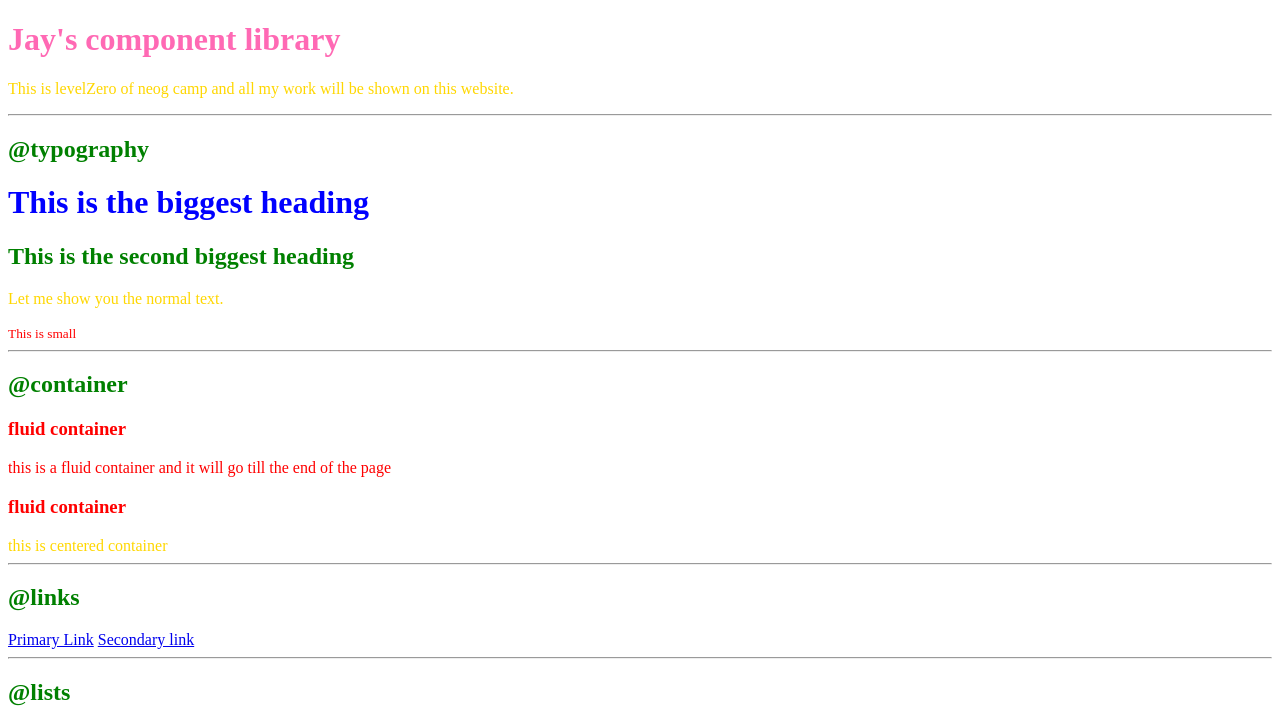
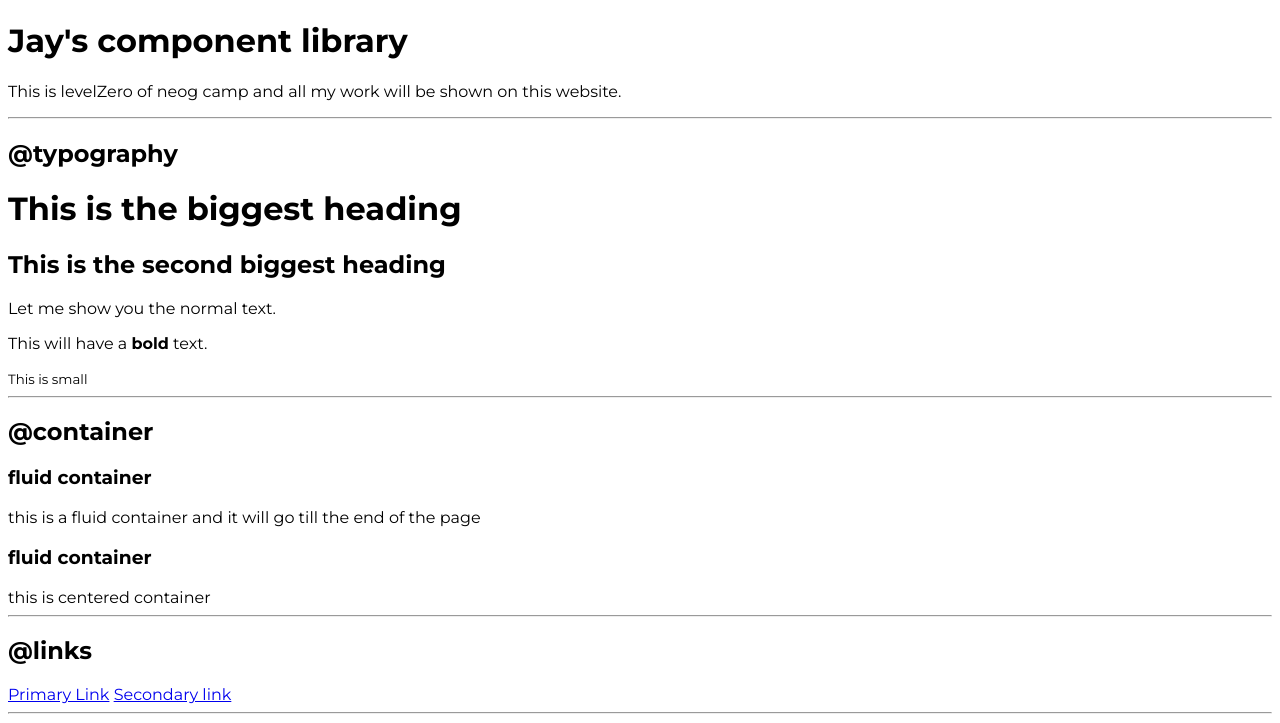
Before and after one commit to jaysharma21/HTML_CSS_NEW_2, a plain HTML site: page index.html in a window 1280 px wide. Shown: the top 723 px of the page. Drawn offline with Linux system fonts and the light colour scheme.

Commit message:
typography

```diff
--- a/index.html
+++ b/index.html
@@ -14,20 +14,21 @@
     <link href="styles.css" rel="stylesheet" />
 </head>
 <body>
-    <h1 id="lib-header">Jay's component library</h1>
-    <!-- style="color: rebeccapurple;" -->
-    <p class="para">This is levelZero of neog camp and all my work will be shown on this website.</p>
+    <h1>Jay's component library</h1>
+
+    <p >This is levelZero of neog camp and all my work will be shown on this website.</p>
     <hr>
     <h2>@typography</h2>
     <h1>This is the biggest heading</h1>
     <h2>This is the second biggest heading</h2>
-    <p class="para">Let me show you the normal text.</p>
+    <p >Let me show you the normal text.</p>
+    <p>This will have a <strong>bold</strong> text.</p>
     <small>This is small</small><hr>
     <h2>@container</h2>
     <h3>fluid container</h3>
     <div>this is a fluid container and it will go till the end of the page</div>
     <h3>fluid container</h3>
-    <div class="para">this is centered container</div><hr>
+    <div >this is centered container</div><hr>
     <h2>@links</h2>
     <a href="/">Primary Link</a>
     <a href="/">Secondary link</a><hr>
--- a/styles.css
+++ b/styles.css
@@ -1,16 +1,4 @@
+@import url('https://fonts.googleapis.com/css2?family=Montserrat:wght@400;700&display=swap');
 body{
-    color: red;
+    font-family: 'Montserrat', sans-serif;
 }
-h1{
-    color: blue;
-}
-h2{
-    color: green;
-}
-#lib-header{
-    color: hotpink;
-}
-
-.para{
-    color:gold;
-}
```
